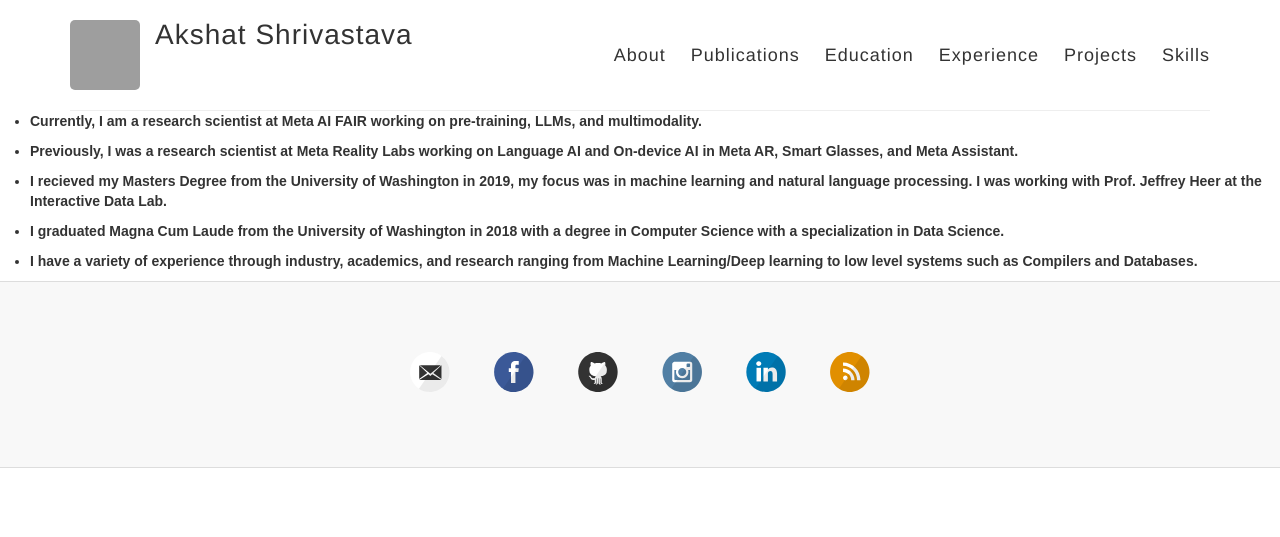
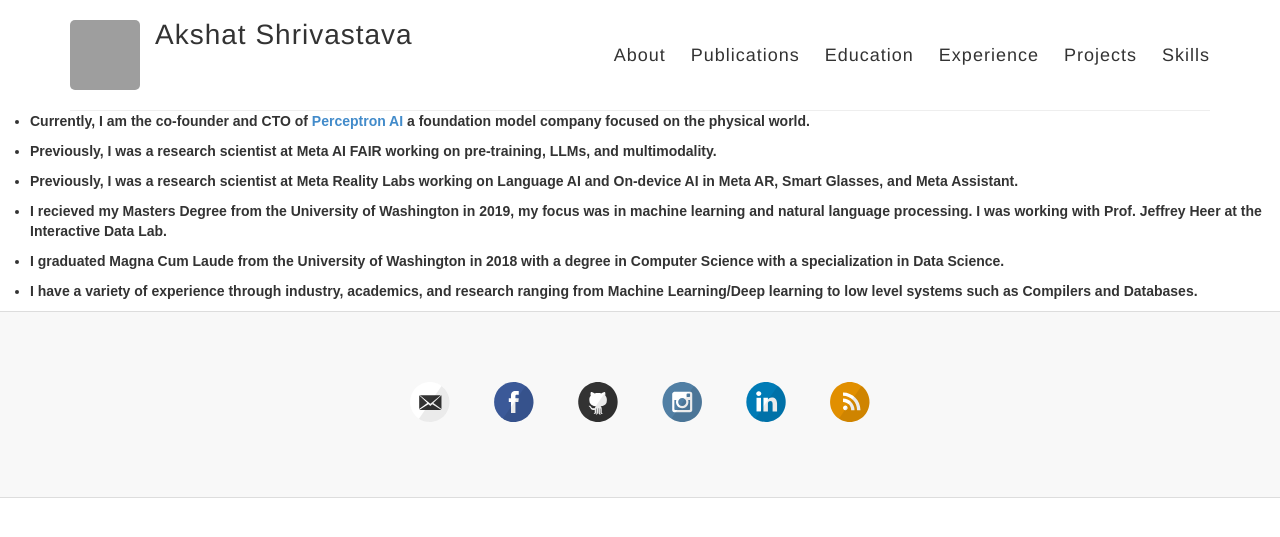
Before and after one commit to AkshatSh/akshatsh.github.io, a Jekyll site: the page built from _posts/2018-09-25-background.markdown, in a window 1280 px wide. Shown: the top 537 px of the page. Built offline with Jekyll 4.4.1, drawn with Linux system fonts in a browser that asks for light colours; nearby versions of some CDN libraries; grey boxes are pictures that could not be loaded.

Commit message:
Update background for Perceptron AI

```diff
--- a/_posts/2018-09-25-background.markdown
+++ b/_posts/2018-09-25-background.markdown
@@ -5,7 +5,9 @@
 description: |
 ---
 
-* Currently, I am a research scientist at Meta AI FAIR working on pre-training, LLMs, and multimodality.
+* Currently, I am the co-founder and CTO of [Perceptron AI](https://perceptron.inc/) a foundation model company focused on the physical world.
+
+* Previously, I was a research scientist at Meta AI FAIR working on pre-training, LLMs, and multimodality.
 
 * Previously, I was a research scientist at Meta Reality Labs working on Language AI and On-device AI in Meta AR, Smart Glasses, and Meta Assistant.
 
```
